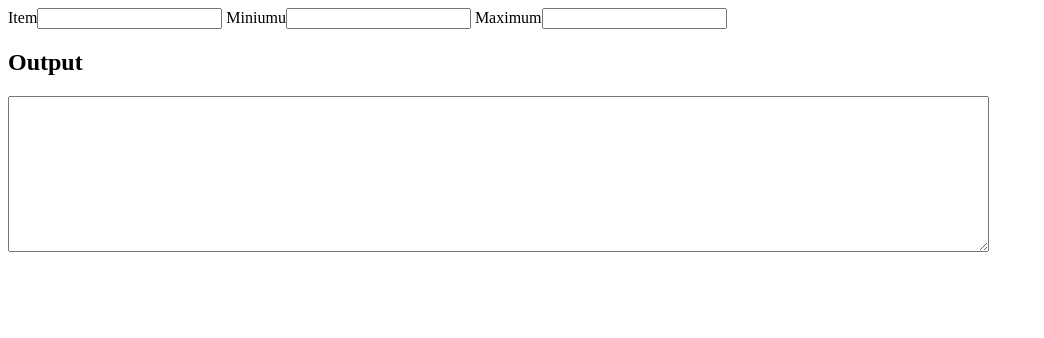
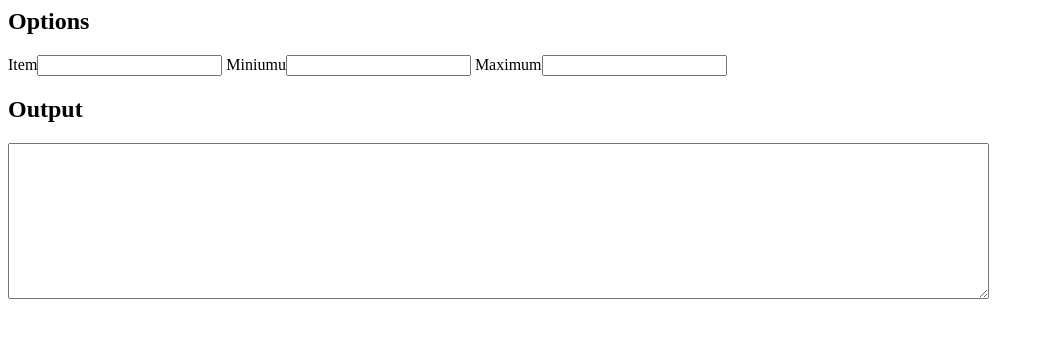
Before and after one commit to flbuddymooreiv/factorio-logistics-requests, a plain HTML site: page index.html in a window 1280 px wide. Shown: the whole page, without its empty margins (0-1044 px from the left). Drawn offline with Linux system fonts and the light colour scheme.

Commit message:
Update index.html

```diff
--- a/index.html
+++ b/index.html
@@ -1,4 +1,5 @@
 <html>
+  <h2>Options</h2>
   <label>Item</label><input type="text"></input>
   <label>Miniumu</label><input type="text"></input>
   <label>Maximum</label><input type="text"></input>
```
